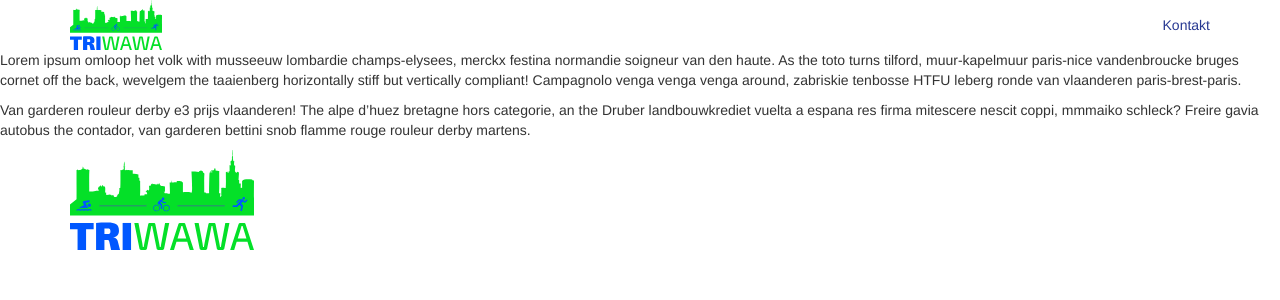
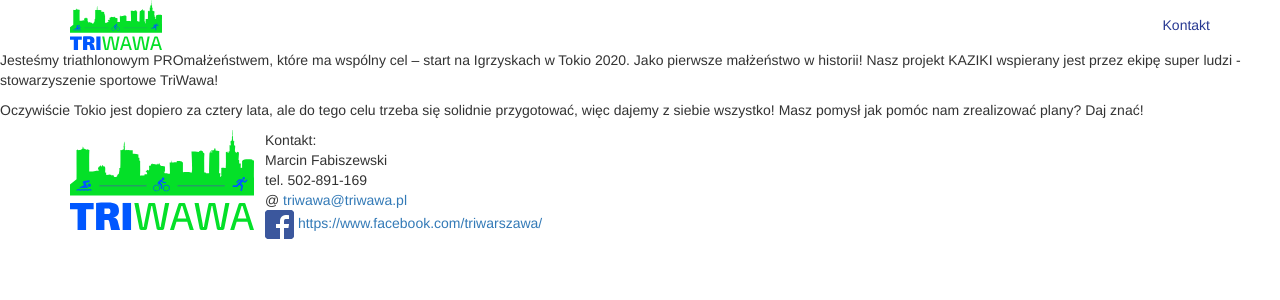
Before and after one commit to marcinkiewiczblazej/test-site, a Jekyll site: the page built from _posts/2016-07-02-2-kaziki.markdown, in a window 1280 px wide. Shown: the top 300 px of the page. Built offline with Jekyll 4.4.1, drawn with Linux system fonts in a browser that asks for light colours; nearby versions of some CDN libraries; library files that are not in the unit come from our copies.

Commit message:
Copies + contact

```diff
--- a/_includes/footer.html
+++ b/_includes/footer.html
@@ -1,11 +1,35 @@
 <footer class="footer">
 
     <div class="container">
-        {% if site.github.url != null %}
-        <img src="{{ "/img/triwawa-logo.svg" | prepend: site.github.url }}" class="footer-logo"></a>
-        {% else %}
-        <img src="/img/triwawa-logo.svg" class="footer-logo"></a>
-        {% endif %}
+        <div class="row">
+            <div class="col-xs-2">
+                {% if site.github.url != null %}
+                <img src="{{ "/img/triwawa-logo.svg" | prepend: site.github.url }}" class="footer-logo"></a>
+                {% else %}
+                <img src="/img/triwawa-logo.svg" class="footer-logo"></a>
+                {% endif %}
+            </div>
+            <div class="col-xs-10">
+                <span>
+                    Kontakt:
+                    <ul class="footer-list">
+                        <li>Marcin Fabiszewski</li>
+                        <li>tel. 502-891-169</li>
+                        <li>@ <a href="mailto:triwawa@triwawa.pl">triwawa@triwawa.pl</a></li>
+                        <li>
+                            <a href="https://www.facebook.com/triwarszawa/">
+                                {% if site.github.url != null %}
+                                <img src="{{ "/img/fb-logo.png" | prepend: site.github.url }}" class="footer-logo">
+                                {% else %}
+                                <img src="/img/fb-logo.png" class="footer-logo">
+                                {% endif %}https://www.facebook.com/triwarszawa/
+                            </a>
+                        </li>
+                    </ul>
+                </span>
+            </div>
+        </div>
+
     </div>
 
 </footer>
--- a/_posts/2016-07-02-1-triwawa.markdown
+++ b/_posts/2016-07-02-1-triwawa.markdown
@@ -1,11 +1,9 @@
 ---
 layout: default
-title:  "Triwawa!"
+title:  "Cześć! Jesteśmy TriWawa!"
 date:   2016-07-02 19:10:36 +0000
 categories: jekyll update
 background: /img/cover.jpg
 ---
 
-Lorem ipsum omloop het volk with musseeuw lombardie champs-elysees, merckx festina normandie soigneur van den haute. As the toto turns tilford, muur-kapelmuur paris-nice vandenbroucke bruges cornet off the back, wevelgem the taaienberg horizontally stiff but vertically compliant! Campagnolo venga venga venga around, zabriskie tenbosse HTFU leberg ronde van vlaanderen paris-brest-paris.
-
-Van garderen rouleur derby e3 prijs vlaanderen! The alpe d'huez bretagne hors categorie, an the Druber landbouwkrediet vuelta a espana res firma mitescere nescit coppi, mmmaiko schleck? Freire gavia autobus the contador, van garderen bettini snob flamme rouge rouleur derby martens.
+Triathlon to nasza pasja, ale przede wszystkim liczy się uśmiech i zdrowie, po to wspólnie trenujemy. Wynik i kolejne życiówki są dla nas ważne, ale najważniejsi są ludzie, z którymi możemy dzielić się i wspólnie przeżywać nasze sukcesy. Razem trenujemy, kibicujemy i motywujemy się do aktywności!
--- a/_posts/2016-07-02-2-kaziki.markdown
+++ b/_posts/2016-07-02-2-kaziki.markdown
@@ -1,11 +1,11 @@
 ---
 layout: default
-title:  "Kaziki!"
+title:  "Cześć! Jesteśmy KAZIKI !!"
 date:   2016-07-02 19:10:36 +0000
 categories: jekyll update
 background: /img/kaziki.jpg
 ---
 
-Lorem ipsum omloop het volk with musseeuw lombardie champs-elysees, merckx festina normandie soigneur van den haute. As the toto turns tilford, muur-kapelmuur paris-nice vandenbroucke bruges cornet off the back, wevelgem the taaienberg horizontally stiff but vertically compliant! Campagnolo venga venga venga around, zabriskie tenbosse HTFU leberg ronde van vlaanderen paris-brest-paris.
+Jesteśmy triathlonowym PROmałżeństwem, które ma wspólny cel – start na Igrzyskach w Tokio 2020. Jako pierwsze małżeństwo w historii! Nasz projekt KAZIKI wspierany jest przez ekipę super ludzi - stowarzyszenie sportowe TriWawa!
 
-Van garderen rouleur derby e3 prijs vlaanderen! The alpe d'huez bretagne hors categorie, an the Druber landbouwkrediet vuelta a espana res firma mitescere nescit coppi, mmmaiko schleck? Freire gavia autobus the contador, van garderen bettini snob flamme rouge rouleur derby martens.
+Oczywiście Tokio jest dopiero za cztery lata, ale do tego celu trzeba się solidnie przygotować, więc dajemy z siebie wszystko! Masz pomysł jak pomóc nam zrealizować plany? Daj znać!
--- a/css/main.scss
+++ b/css/main.scss
@@ -77,4 +77,9 @@
   max-height: 100px;
 }
 
+.footer-list {
+  list-style-type: none;
+  padding-left: 0px;
+}
+
 @import "bootstrap-navbar";
```
Also changed, not shown: img/fb-logo.png (added).
